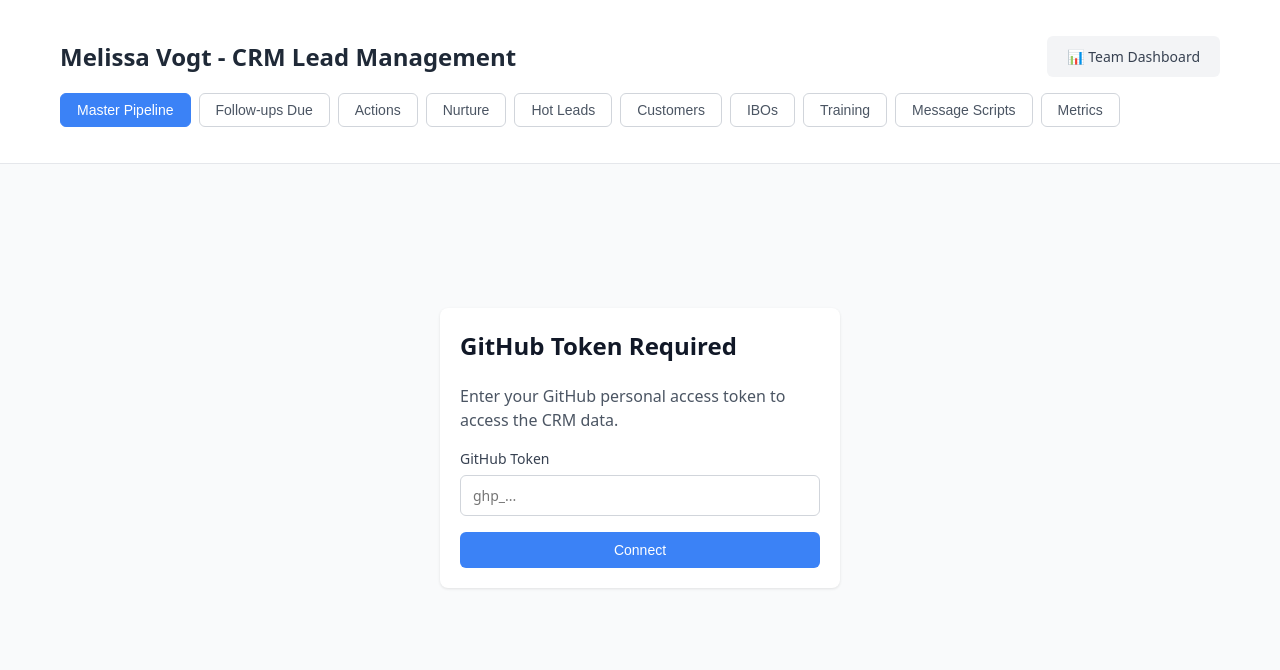
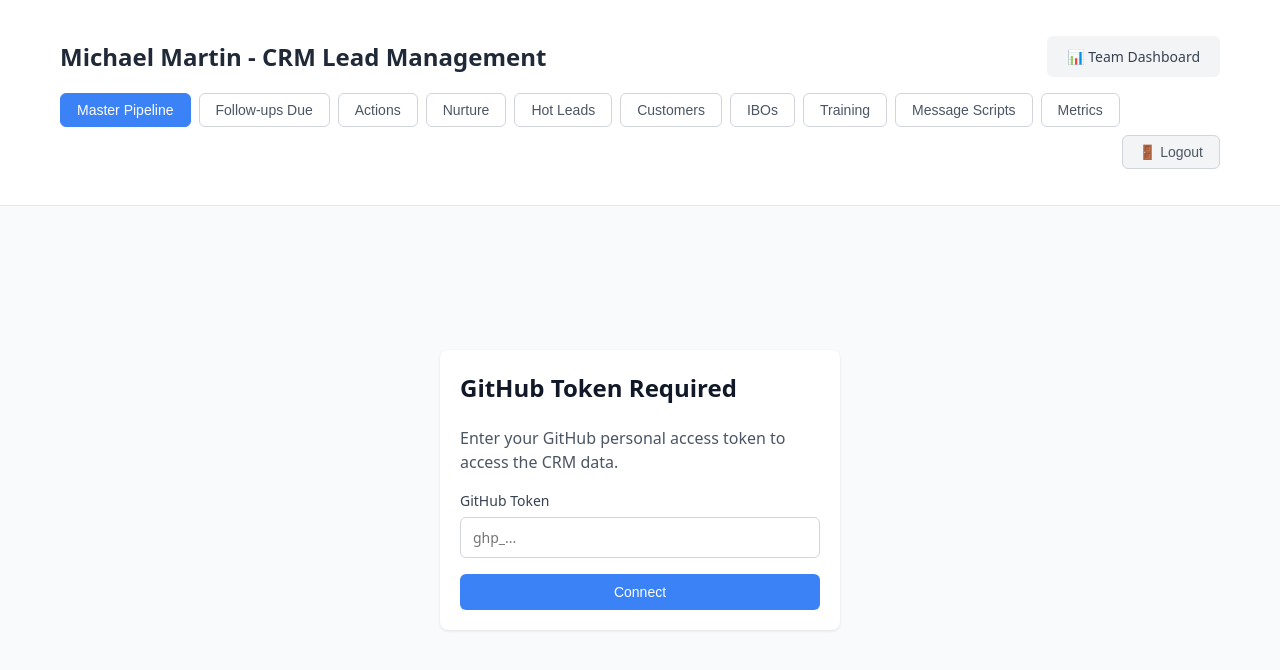
Before and after one commit to TheMelissaVogt/crm-melissa-vogt, a plain HTML site: page index.html in a window 1280 px wide. Drawn offline with Linux system fonts and the light colour scheme.

Commit message:
Add logout button

```diff
--- a/index.html
+++ b/index.html
@@ -200,7 +200,7 @@
   <div class="header">
     <div class="container">
       <div style="display: flex; justify-content: space-between; align-items: center; flex-wrap: wrap; gap: 16px;">
-        <h1 style="margin: 0;">Melissa Vogt - CRM Lead Management</h1>
+        <h1 style="margin: 0;">Michael Martin - CRM Lead Management</h1>
         <a href="https://imabundance.com/" target="_blank" class="button button-secondary" style="text-decoration: none; font-size: 14px;">📊 Team Dashboard</a>
       </div>
       <div class="nav" style="margin-top: 16px;">
@@ -214,7 +214,7 @@
         <button class="nav-button" data-view="training">Training</button>
         <button class="nav-button" data-view="message-scripts">Message Scripts</button>
         <button class="nav-button" data-view="metrics">Metrics</button>
-
+        <button class="nav-button" onclick="logout()" style="margin-left: auto; background: var(--gray-100); color: var(--gray-600);">🚪 Logout</button>
       </div>
     </div>
   </div>
@@ -707,6 +707,12 @@
         alert('Error saving token: ' + error.message);
         console.error(error);
       }
+    }
+
+    function logout() {
+      localStorage.removeItem('github_token');
+      GITHUB_TOKEN = '';
+      location.reload();
     }
 
     function showMainApp() {
```
